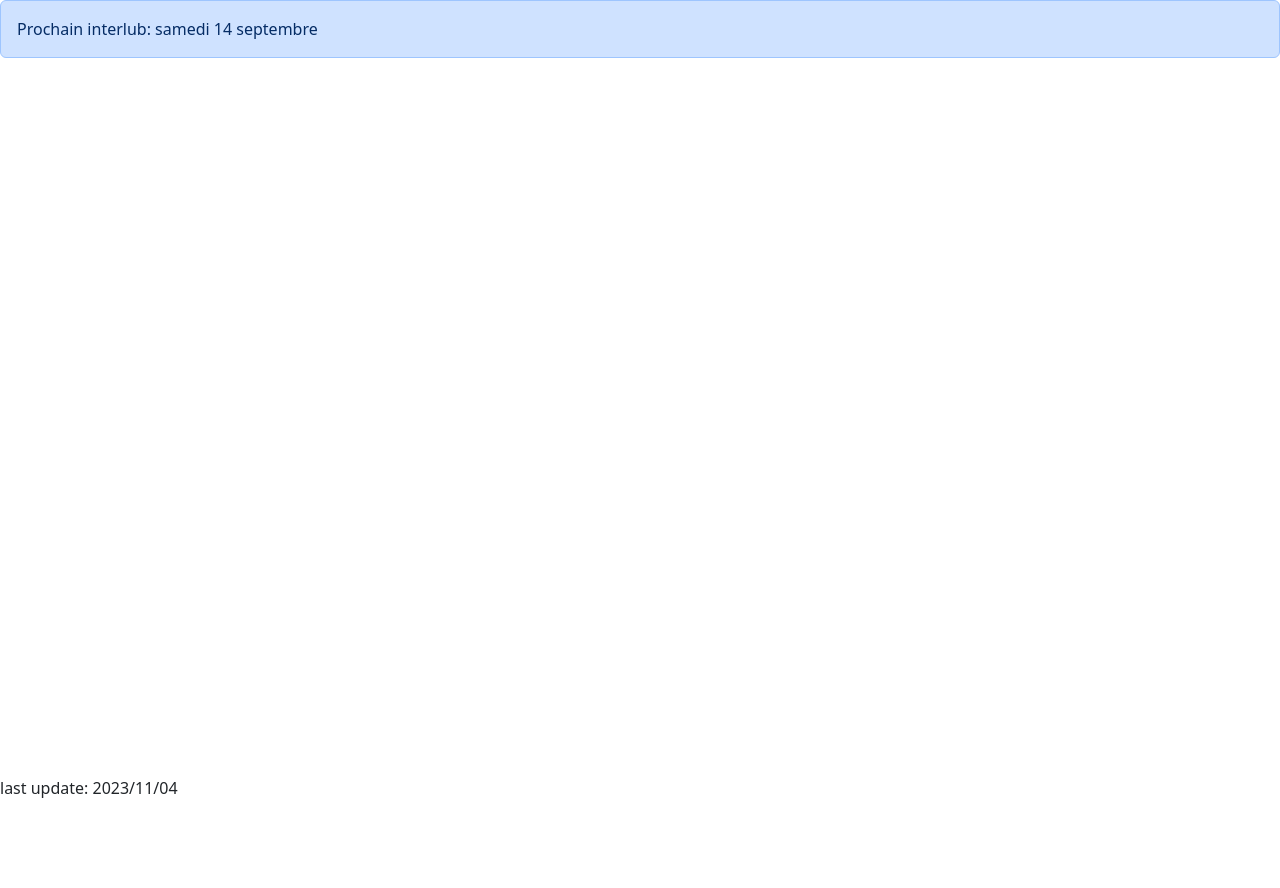
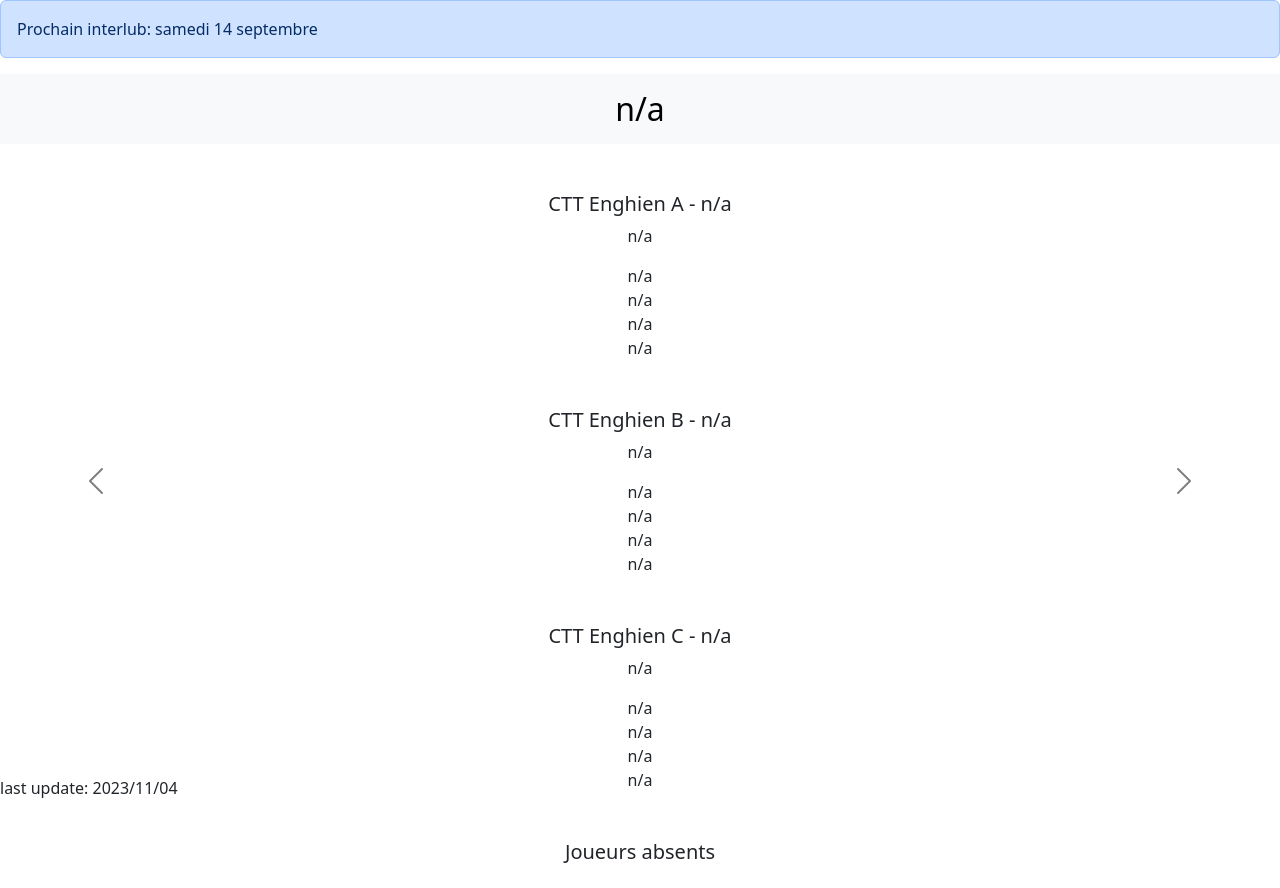
Before and after one commit to Parlante-Thomas/ctt-enghien, a plain HTML site: page index.html in a window 1280 px wide. Before the commit the page ends 800 px from the top, so only its background shows below. Drawn offline with nearby package versions, Linux system fonts and the light colour scheme.

Commit message:
Update index.html

```diff
--- a/index.html
+++ b/index.html
@@ -11,7 +11,7 @@
 	</div>
     <div id="carousel" class="carousel slide text-center" data-bs-theme="dark">
         <div class="carousel-inner">
-            <div class="carousel-item 14/09/2024">
+            <div class="carousel-item active 14/09/2024">
 				<div class="d-block w-100">
 					<div class="vstack">
 						<div class="mb-5 pb-2 pt-3 text-bg-light"><h2>n/a</h2></div>
```
